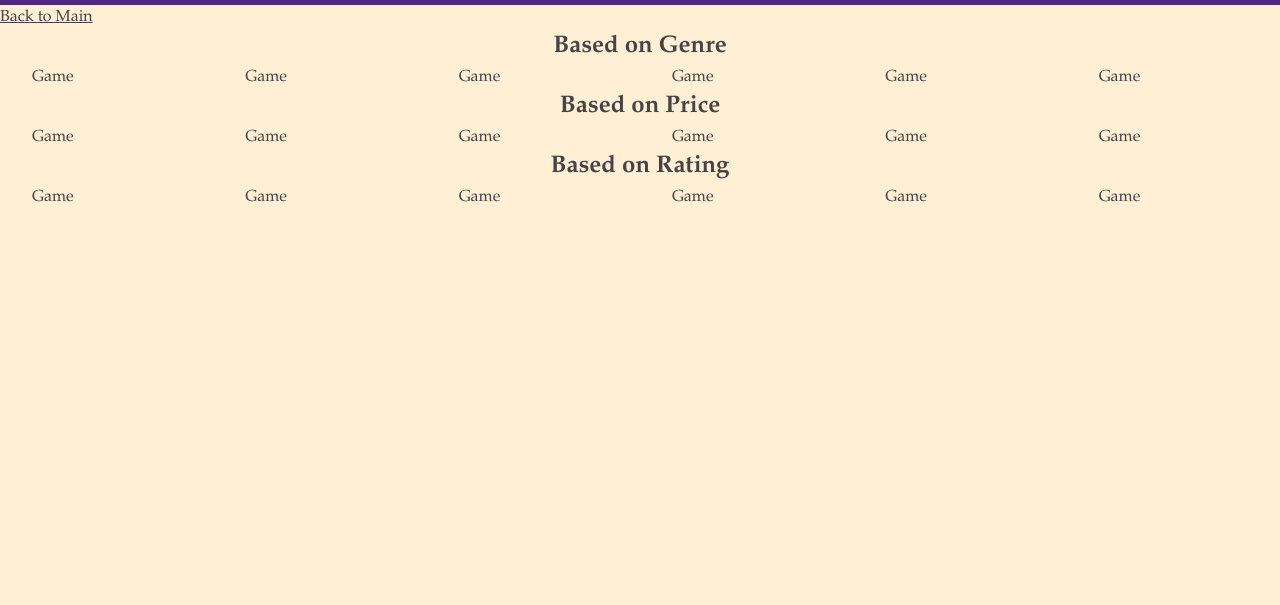
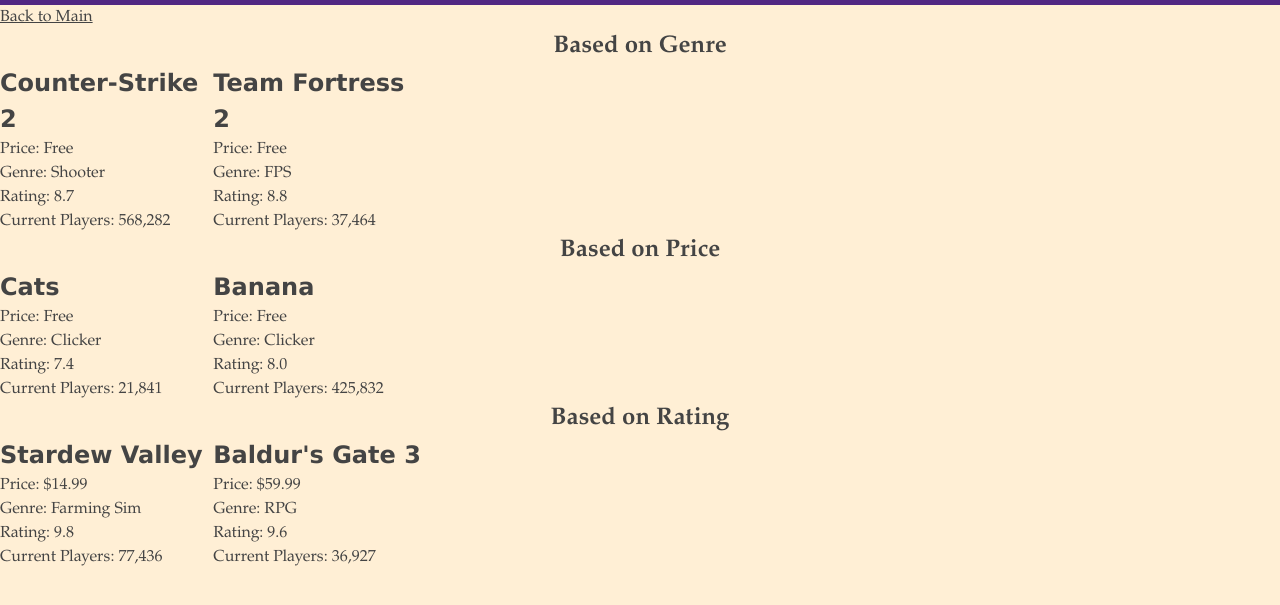
Before and after one commit to JefferNg/GameStatistics, a website: page packages/proto/public/recommendation.html in a window 1280 px wide. Shown: the part 75-680 px from the top of the page. Drawn offline with Linux system fonts and the light colour scheme.

Commit message:
updated recommendation page

```diff
--- a/packages/proto/public/recommendation.html
+++ b/packages/proto/public/recommendation.html
@@ -17,30 +17,66 @@
     <dl>
       <dt><h2>Based on Genre</h2></dt>
       <div class="game-layout">
-        <dd>Game</dd>
-        <dd>Game</dd>
-        <dd>Game</dd>
-        <dd>Game</dd>
-        <dd>Game</dd>
-        <dd>Game</dd>
+        <a href="./game.html"
+          ><game-card>
+            <h1 slot="game-name">Counter-Strike 2</h1>
+            <li slot="price">Price: Free</li>
+            <li slot="genre">Genre: Shooter</li>
+            <li slot="rating">Rating: 8.7</li>
+            <li slot="player-count">Current Players: 568,282</li>
+          </game-card></a
+        >
+        <a href="./game.html"
+          ><game-card>
+            <h1 slot="game-name">Team Fortress 2</h1>
+            <li slot="price">Price: Free</li>
+            <li slot="genre">Genre: FPS</li>
+            <li slot="rating">Rating: 8.8</li>
+            <li slot="player-count">Current Players: 37,464</li>
+          </game-card></a
+        >
       </div>
       <dt><h2>Based on Price</h2></dt>
       <div class="game-layout">
-        <dd>Game</dd>
-        <dd>Game</dd>
-        <dd>Game</dd>
-        <dd>Game</dd>
-        <dd>Game</dd>
-        <dd>Game</dd>
+        <a href="./game.html"
+          ><game-card>
+            <h1 slot="game-name">Cats</h1>
+            <li slot="price">Price: Free</li>
+            <li slot="genre">Genre: Clicker</li>
+            <li slot="rating">Rating: 7.4</li>
+            <li slot="player-count">Current Players: 21,841</li>
+          </game-card></a
+        >
+        <a href="./game.html"
+          ><game-card>
+            <h1 slot="game-name">Banana</h1>
+            <li slot="price">Price: Free</li>
+            <li slot="genre">Genre: Clicker</li>
+            <li slot="rating">Rating: 8.0</li>
+            <li slot="player-count">Current Players: 425,832</li>
+          </game-card></a
+        >
       </div>
       <dt><h2>Based on Rating</h2></dt>
       <div class="game-layout">
-        <dd>Game</dd>
-        <dd>Game</dd>
-        <dd>Game</dd>
-        <dd>Game</dd>
-        <dd>Game</dd>
-        <dd>Game</dd>
+        <a href="./game.html"
+          ><game-card>
+            <h1 slot="game-name">Stardew Valley</h1>
+            <li slot="price">Price: $14.99</li>
+            <li slot="genre">Genre: Farming Sim</li>
+            <li slot="rating">Rating: 9.8</li>
+            <li slot="player-count">Current Players: 77,436</li>
+          </game-card></a
+        >
+        <a href="./game.html"
+          ><game-card>
+            <h1 slot="game-name">Baldur's Gate 3</h1>
+            <li slot="price">Price: $59.99</li>
+            <li slot="genre">Genre: RPG</li>
+            <li slot="rating">Rating: 9.6</li>
+            <li slot="player-count">Current Players: 36,927</li>
+          </game-card></a
+        >
       </div>
     </dl>
   </body>
--- a/packages/proto/public/styles/recommendation.css
+++ b/packages/proto/public/styles/recommendation.css
@@ -2,9 +2,6 @@
   display: flex;
   flex-direction: column;
   align-items: center;
-}
-dd {
-  padding-left: 2em;
 }
 #rec-head {
   justify-content: flex-start;
```
Also changed, not shown: packages/proto/public/rating.html (+12 -6 lines).
